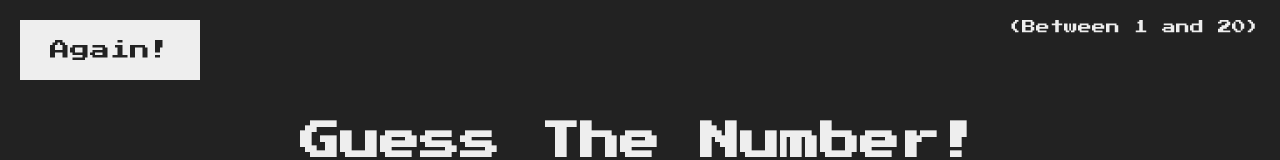
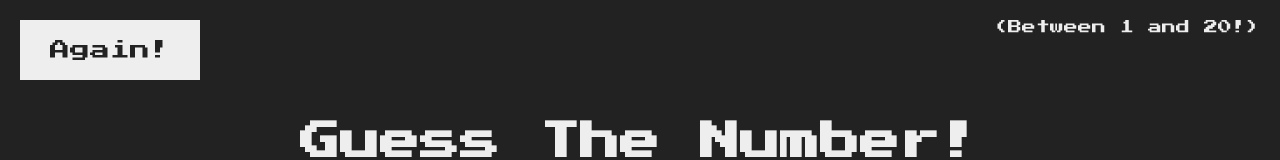
Before and after one commit to JasonPeral/GuessNumberGame, a plain HTML site: page index.html in a window 1280 px wide. Shown: the top 160 px of the page. Drawn offline with Linux system fonts and the light colour scheme.

Commit message:
Pushing to the repo

```diff
--- a/index.html
+++ b/index.html
@@ -10,7 +10,7 @@
   <body>
     <header>
       <h1>Guess The Number!</h1>
-      <p class="between">(Between 1 and 20)</p>
+      <p class="between">(Between 1 and 20!)</p>
       <button class="btn again">Again!</button>
       <div class="number">?</div>
     </header>
--- a/script.js
+++ b/script.js
@@ -22,7 +22,7 @@
 // document.querySelector('.guess').value = 45;
 // //Checking what the value holds without manipulation
 // console.log(document.querySelector('.guess').value);
-
+//Testing
 //Lesson 73 handling click events
 
 //Here we are creating a function that will be part of the event handler for the check button
--- a/style.css
+++ b/style.css
@@ -17,7 +17,7 @@ body {
   background-color: #222;
   /* background-color: #60b347; */
 }
-
+/*General layout */
 /* LAYOUT */
 header {
   position: relative;
```
